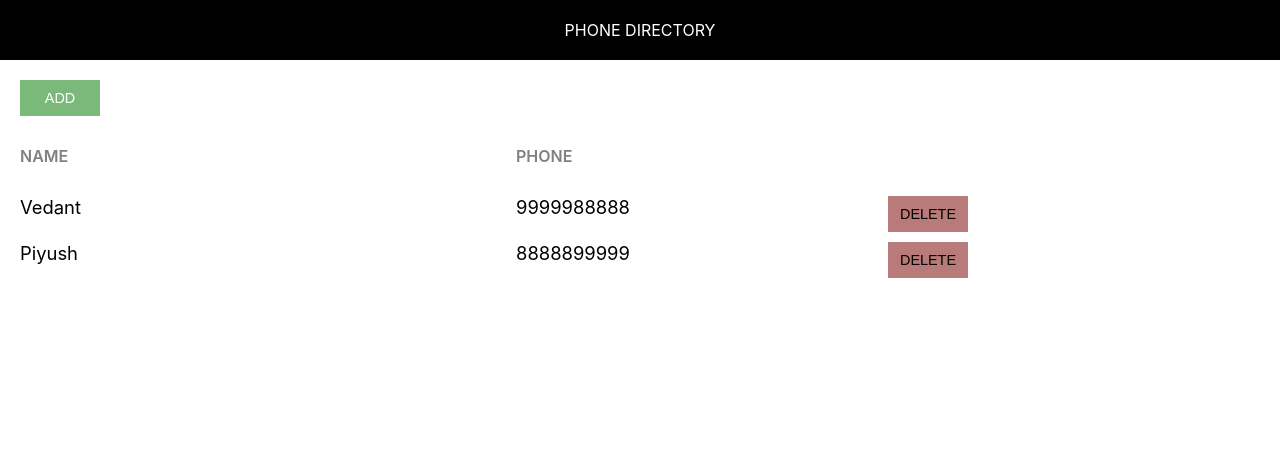
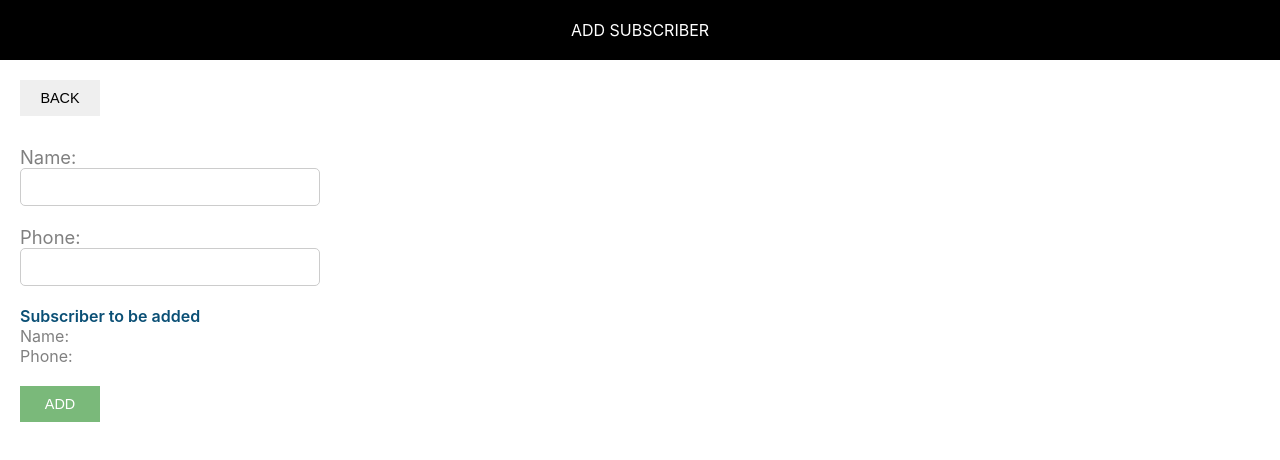
Before and after one commit to VedantRasote/phone-directory, a React (Create React App) app: page / in a window 1280 px wide. Shown: the top 460 px of the page. Built offline with nearby package versions, Linux system fonts and the light colour scheme.

Commit message:
Added 'Add Subscriber' component

```diff
--- /dev/null
+++ b/src/AddSubscriber.css
@@ -0,0 +1,36 @@
+.subscriber-form {
+    margin-top: 30px;
+}
+
+.label-control {
+    color: #808080;
+    font-size: 1.15rem;
+    margin-right: 15px;
+}
+
+.input-control {
+    width: 300px;
+    min-width: 100px;
+    padding: 10px 15px;
+    display: inline-block;
+    border: 1px solid #ccc;
+    border-radius: 5px;
+    box-sizing: border-box;
+    font-size: 0.9rem;
+    outline: none;
+}
+
+.subscriber-info-container {
+    font-size: 1rem;
+    margin-right: 10px;
+    margin-bottom: 20px;
+}
+
+.subscriber-to-add-heading {
+    color: #0a4f75;
+    font-weight: 600;
+}
+
+.subscriber-info {
+    color: #808080;
+}
--- /dev/null
+++ b/src/AddSubscriber.js
@@ -0,0 +1,30 @@
+import React, { Component } from "react";
+import Header from './Header.js';
+import './AddSubscriber.css';
+
+class AddSubscriber extends Component {
+    render() {
+        return (
+            <div>
+                <Header heading="Add Subscriber" />
+                <div className="component-body-container">
+                    <button className="custom-btn">Back</button>
+                    <form className="subscriber-form">
+                        <label className="label-control" htmlFor="name">Name: </label><br />
+                        <input className="input-control" id="name" type="text" /><br /><br />
+                        <label className="label-control" htmlFor="phone">Phone: </label><br />
+                        <input className="input-control" id="phone" type="text" /><br /><br />
+                        <div className="subscriber-info-container">
+                            <span className="subscriber-to-add-heading">Subscriber to be added</span><br />
+                            <span className="subscriber-info">Name: </span><br />
+                            <span className="subscriber-info">Phone: </span>
+                        </div>
+                        <button className="custom-btn add-btn" type="submit">Add</button>
+                    </form>
+                </div>
+            </div>
+        )
+    }
+}
+
+export default AddSubscriber;
--- a/src/App.css
+++ b/src/App.css
@@ -1,23 +1,3 @@
-.component-body-container {
-    padding: 20px;
-}
-
-.custom-btn {
-    padding: 10px;
-    border: none;
-    margin-right: 10px;
-    text-transform: uppercase;
-    width: 80px;
-    font-size: 0.9rem;
-    cursor: pointer;
-    outline: none;
-}
-
-.add-btn {
-    background: #7ab97a;
-    color: #fff;
-}
-
 .delete-btn {
     background: #b97a7a;
     color: #000;
--- a/src/App.js
+++ b/src/App.js
@@ -3,6 +3,7 @@
 import './App.css';
 
 class App extends Component {
+
   render() {
     let subscribers = [
       {id: 1,name:"Vedant",phone:"9999988888"},
--- /dev/null
+++ b/src/common/common.css
@@ -0,0 +1,19 @@
+.component-body-container {
+    padding: 20px;
+}
+
+.custom-btn {
+    padding: 10px;
+    border: none;
+    margin-right: 10px;
+    text-transform: uppercase;
+    width: 80px;
+    font-size: 0.9rem;
+    cursor: pointer;
+    outline: none;
+}
+
+.add-btn {
+    background: #7ab97a;
+    color: #fff;
+}
--- a/src/index.js
+++ b/src/index.js
@@ -2,12 +2,12 @@
 import ReactDOM from 'react-dom';
 import './index.css';
 import App from './App';
+import AddSubscriber from './AddSubscriber';
 import reportWebVitals from './reportWebVitals';
+import './common/common.css';
 
 ReactDOM.render(
-  <React.StrictMode>
-    <App />
-  </React.StrictMode>,
+   <AddSubscriber />,
   document.getElementById('root')
 );
 
```
